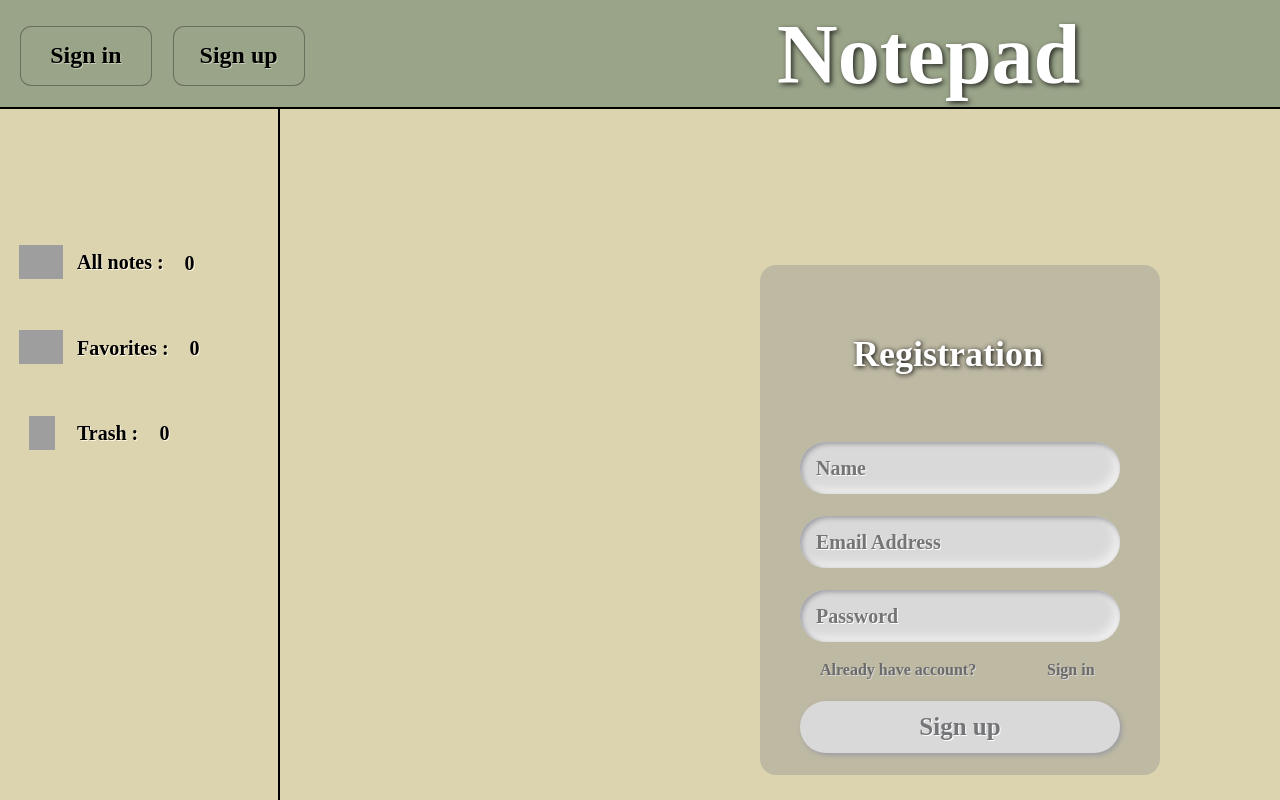
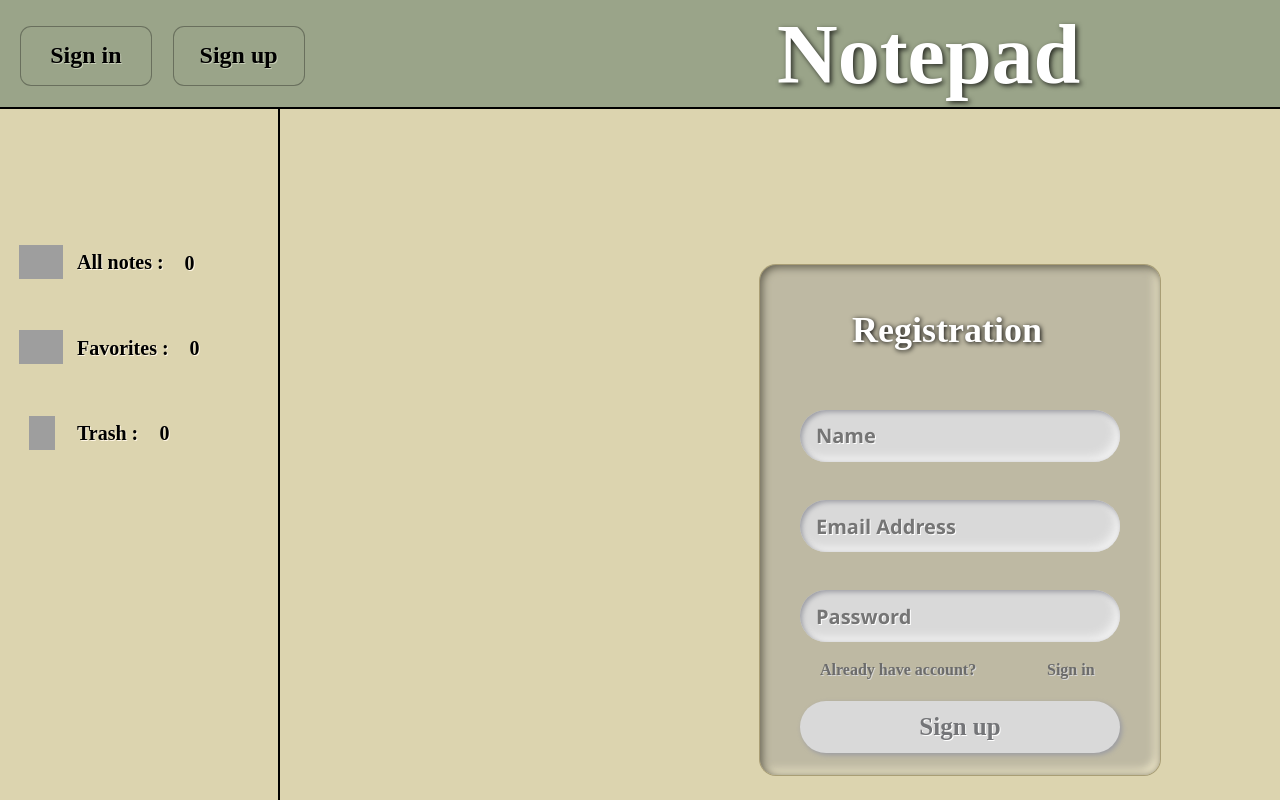
Before and after one commit to SergeyMaxx/notepad-2, a React (Create React App) app: page /signUp in a window 1280 px wide. Shown: the top 800 px of the page. Built offline with nearby package versions, Linux system fonts and the light colour scheme; grey boxes are pictures that could not be loaded; a web font is replaced by a local one.

Commit message:
реализована валидация

```diff
--- a/package.json
+++ b/package.json
@@ -7,6 +7,7 @@
     "@testing-library/jest-dom": "^5.16.5",
     "@testing-library/react": "^13.4.0",
     "@testing-library/user-event": "^13.5.0",
+    "axios": "^1.2.2",
     "lodash": "^4.17.21",
     "prop-types": "^15.8.1",
     "react": "^18.2.0",
--- a/src/app/CSS/note.css
+++ b/src/app/CSS/note.css
@@ -1023,6 +1023,8 @@ body {
   top: 265px;
   background: #beb9a3;
   border-radius: 16px;
+  box-shadow: 0 0 0 1px #a99e75,
+  inset 2px 2px 8px #5e5a4b, inset -5px -5px 8px #eee7c9;
 }
 
 .login__header {
@@ -1050,7 +1052,7 @@ body {
   bottom: 55.1%;
   background: #D9D9D9;
   border-radius: 30px;
-  font-family: 'DM Sans', serif;
+  font-family: 'DM Sans', "Segoe UI", serif;
   font-weight: 700;
   font-size: 20px;
   line-height: 19px;
@@ -1139,17 +1141,59 @@ body {
 
 /*===========< register >=============*/
 .register__header {
-  left: 23.25%;
-  right: 23%;
-  top: 13.14%;
-  bottom: 78.24%;
+  left: 23%;
+  right: 23.25%;
+  top: 8.43%;
+  bottom: 82.94%;
+}
+
+.errors {
+  position: absolute;
+  width: 320px;
+  font-family: 'DM Sans', serif;
+  font-style: normal;
+  font-weight: 400;
+  font-size: 16px;
+  line-height: 21px;
+  text-shadow: 1px 1px 0 #fad9d9;
+  color: #e72e31;
+}
+
+.register__errors-name {
+  left: 12.75%;
+  right: 16.5%;
+  top: 23.53%;
+  bottom: 72.35%;
+
+}
+
+.name-register {
+  position: absolute;
+  left: 10%;
+  right: 10%;
+  top: 28.43%;
+  bottom: 61.37%;
+}
+
+.register__errors-email {
+  left: 12.75%;
+  right: 43.5%;
+  top: 41.18%;
+  bottom: 54.71%;
 }
 
 .email {
   left: 10%;
   right: 10%;
-  top: 49.22%;
-  bottom: 40.59%;
+  top: 46.08%;
+  bottom: 43.73%;
+}
+
+.register__errors-password {
+  left: 12.75%;
+  right: 20.5%;
+  top: 58.82%;
+  bottom: 37.06%;
 }
 
 .password-register {
--- a/src/app/layouts/login.jsx
+++ b/src/app/layouts/login.jsx
@@ -1,27 +1,49 @@
-import React from 'react'
+import React, {useState} from 'react'
 import {useHistory} from 'react-router-dom'
 
 const Login = () => {
   const history = useHistory()
+  const [data, setData] = useState({
+    email: '',
+    password: ''
+  })
+
+  const handleChange = ({target}) => {
+    setData(prevState => ({
+      ...prevState,
+      [target.name]: target.value
+    }))
+  }
+
+  const handleSubmit = e => {
+    e.preventDefault()
+    console.log(data)
+  }
 
   return (
     <div className="login">
-      <form onSubmit={e => e.preventDefault()}>
+      <form onSubmit={handleSubmit}>
         <h1 className="login__header">Login</h1>
         <label>
           <input
+            name="email"
             type="text"
+            value={data.email}
+            required
+            onChange={handleChange}
             placeholder="Email Address"
             className="login__input"
-            required
           />
         </label>
         <label>
           <input
+            name="password"
             type="password"
+            value={data.password}
+            required
+            onChange={handleChange}
             placeholder="Password"
             className="login__input password"
-            required
           />
         </label>
         <p className="login__account">
--- a/src/app/layouts/register.jsx
+++ b/src/app/layouts/register.jsx
@@ -1,35 +1,104 @@
-import React from 'react'
+import React, {useState} from 'react'
 import {useHistory} from 'react-router-dom'
+import {validator} from '../utils/validator'
 
 const Register = () => {
   const history = useHistory()
+  const [errors, setErrors] = useState({})
+  const [data, setData] = useState({
+    email: '',
+    password: '',
+    name: ''
+  })
+
+  const validatorConfig = {
+    email: {
+      isEmail: {message: 'Email entered incorrectly'}
+    },
+    name: {
+      min: {
+        message: 'Name must contain at least 2 characters',
+        value: 2
+      }
+    },
+    password: {
+      isCapitalSymbol: {message: 'Password must contain a capital letter'},
+      isContainDigit: {message: 'Password must contain a number'},
+      min: {
+        message: 'Password must contain at least 8 characters',
+        value: 8
+      }
+    }
+  }
+
+  const handleChange = target => {
+    setData(prevState => ({
+      ...prevState,
+      [target.name]: target.value
+    }))
+  }
+
+  const onChange = ({target}) => {
+    handleChange({name: target.name, value: target.value})
+  }
+
+  // useEffect(() => {
+  //   validate()
+  // }, [data])
+
+  const validate = () => {
+    const errors = validator(data, validatorConfig)
+    setErrors(errors)
+    return Object.keys(errors).length !== 0
+  }
+
+  const handleSubmit = e => {
+    e.preventDefault()
+    if (validate()) return
+    console.log(data)
+  }
 
   return (
     <div className="login">
-      <form onSubmit={e => e.preventDefault()}>
+      <form onSubmit={handleSubmit}>
         <h1 className="login__header register__header">Registration</h1>
+        <p className="errors register__errors-name">{errors.name}</p>
         <label>
           <input
+            name="name"
+            id="name"
             type="text"
+            value={data.name}
+            required
+            onChange={onChange}
             placeholder="Name"
-            className="login__input"
-            required
+            className="login__input name-register"
           />
         </label>
+        <p className="errors register__errors-email">{errors.email}</p>
         <label>
           <input
+            name="email"
+            id="email"
             type="text"
+            value={data.email}
+            required="required"
+            onChange={onChange}
             placeholder="Email Address"
             className="login__input email"
-            required
           />
         </label>
+        <p className="errors register__errors-password">{errors.password}</p>
         <label>
           <input
+            name="password"
+            id="password"
             type="password"
+            value={data.password}
+            required="required"
+            onChange={onChange}
             placeholder="Password"
             className="login__input password password-register"
-            required
           />
         </label>
         <p className="login__account already">
--- /dev/null
+++ b/src/app/utils/validator.js
@@ -0,0 +1,54 @@
+export function validator(data, config) {
+  const errors = {}
+
+  function validate(validateMethod, data, config) {
+    let statusValidate
+
+    switch (validateMethod) {
+      case 'isRequired': {
+        if (typeof data === 'boolean') {
+          statusValidate = !data
+        } else {
+          statusValidate = data.trim() === ''
+        }
+        break
+      }
+      case 'isEmail': {
+        const emailRegExp = /^\S+@\S+\.\S+$/g
+        statusValidate = !emailRegExp.test(data)
+        break
+      }
+      case 'isCapitalSymbol': {
+        const capitalRegExp = /[A-Z]+/g
+        statusValidate = !capitalRegExp.test(data)
+        break
+      }
+      case 'isContainDigit': {
+        const digitRegExp = /\d+/g
+        statusValidate = !digitRegExp.test(data)
+        break
+      }
+      case 'min': {
+        statusValidate = data.length < config.value
+        break
+      }
+      default:
+        break
+    }
+    if (statusValidate) {
+      return config.message
+    }
+  }
+
+  for (const dataKey in data) {
+    for (const validateMethod in config[dataKey]) {
+      const error = validate(
+        validateMethod, data[dataKey], config[dataKey][validateMethod]
+      )
+      if (error && !errors[dataKey]) {
+        errors[dataKey] = error
+      }
+    }
+  }
+  return errors
+}
```
Also changed, not shown: 1 other file (tests, documents, lock files or other folders).
